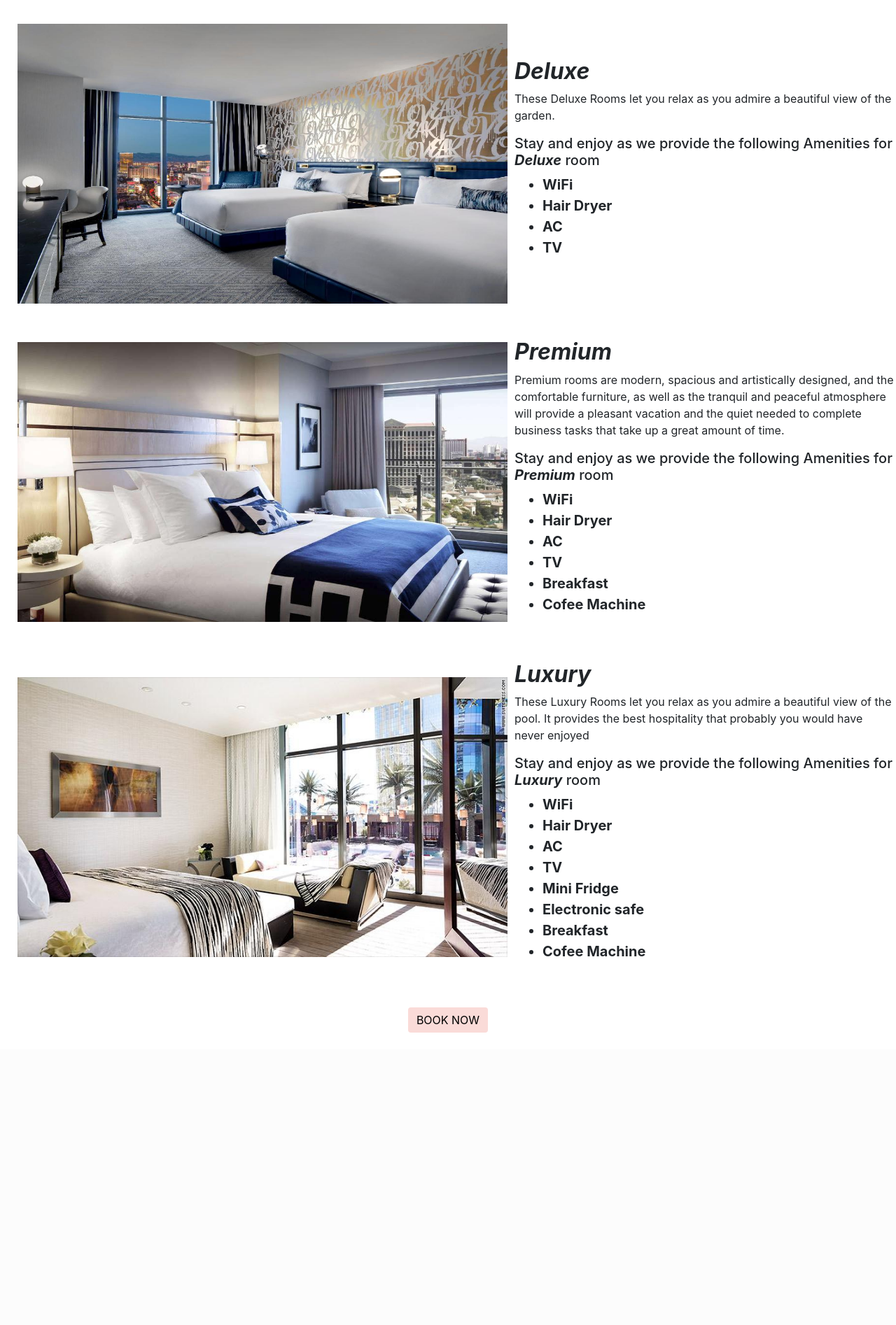
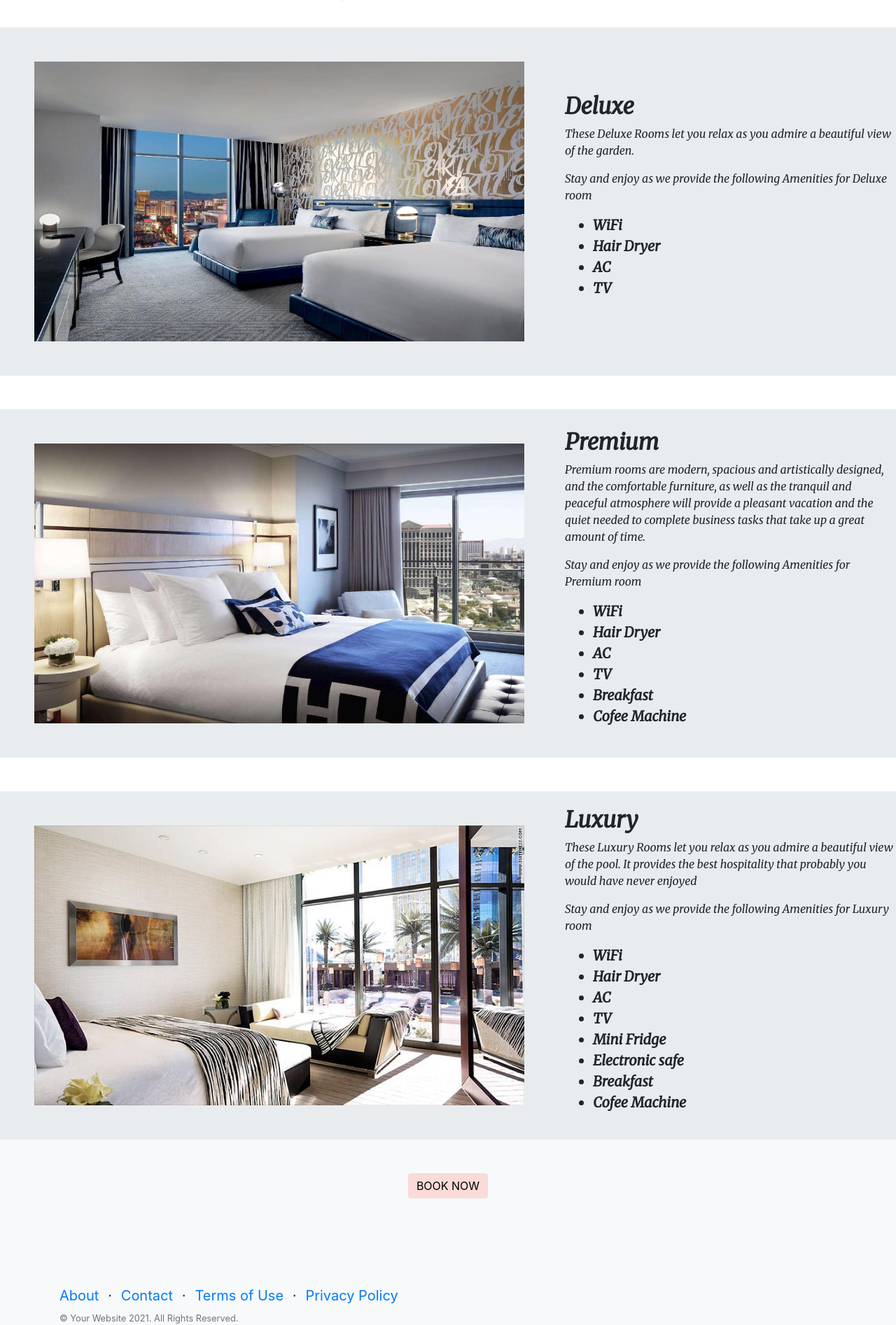
Before and after one commit to hinalpujara/Hotel-Reservation-System, a PHP site: page /rooms.php in a window 1280 px wide. Shown: the part 344-2238 px from the top of the page at 70% size. Before the commit the page ends 1820 px from the top, so only its background shows below. Run offline with PHP 8.4, Linux system fonts and the light colour scheme; some libraries are stand-ins or nearby versions.

Commit message:
Modified Rooms and added footer in all pages

```diff
--- a/Destinations.php
+++ b/Destinations.php
@@ -148,7 +148,7 @@
       <iframe src="http://maps.google.com/maps?q=places+to+visit+in+udaipur&t=&z=13&ie=UTF8&iwloc=&output=embed" frameborder="0" style="border:0" allowfullscreen></iframe>
     </div>
   </div>
-
+  <?php include "footer.php"; ?>
   < <!--Google Maps-->
     <!-- Optional JavaScript -->
     <!-- jQuery first, then Popper.js, then Bootstrap JS -->
--- a/adminlog.php
+++ b/adminlog.php
@@ -39,6 +39,7 @@
                      name="login" value="Sign In">
         </div>
     </form>
+    <?php include "footer.php"; ?>
     <!-- Optional JavaScript -->
     <!-- jQuery first, then Popper.js, then Bootstrap JS -->
     <script src="https://code.jquery.com/jquery-3.2.1.slim.min.js" integrity="sha384-KJ3o2DKtIkvYIK3UENzmM7KCkRr/rE9/Qpg6aAZGJwFDMVNA/GpGFF93hXpG5KkN" crossorigin="anonymous"></script>
--- a/booking.php
+++ b/booking.php
@@ -272,6 +272,7 @@
           </div>
       </div>
   </div>
+  <?php include "footer.php"; ?>
     <!-- Optional JavaScript -->
     <!-- jQuery first, then Popper.js, then Bootstrap JS -->
     <script src="https://code.jquery.com/jquery-3.2.1.slim.min.js" integrity="sha384-KJ3o2DKtIkvYIK3UENzmM7KCkRr/rE9/Qpg6aAZGJwFDMVNA/GpGFF93hXpG5KkN" crossorigin="anonymous"></script>
--- a/footer.php
+++ b/footer.php
@@ -1,5 +1,6 @@
+
 <footer class="footer bg-light" style="padding-top:100px">
-
+        <div class="container">
             <div class="row">
                 <div class="col-lg-6 h-100 text-center text-lg-left my-auto">
                     <ul class="list-inline mb-2">
--- a/invoice.php
+++ b/invoice.php
@@ -118,6 +118,7 @@
       </div>
     </div>
   </div>
+  <?php include "footer.php"; ?>
   <!-- Optional JavaScript -->
   <!-- jQuery first, then Popper.js, then Bootstrap JS -->
   <script src="https://code.jquery.com/jquery-3.2.1.slim.min.js" integrity="sha384-KJ3o2DKtIkvYIK3UENzmM7KCkRr/rE9/Qpg6aAZGJwFDMVNA/GpGFF93hXpG5KkN" crossorigin="anonymous"></script>
--- a/payment.php
+++ b/payment.php
@@ -268,6 +268,7 @@ for (var i = 0, len = sanitizedValue.length; i < len; i +=4) { parts.push(saniti
         </div>
     </div>
 </div>
+<?php include "footer.php"; ?>
 <!-- Optional JavaScript -->
 
     <!-- jQuery first, then Popper.js, then Bootstrap JS -->
--- a/register.php
+++ b/register.php
@@ -59,6 +59,7 @@
         </div>
     </div>
     </div>
+    <?php include "footer.php"; ?>
     <!-- Optional JavaScript -->
     <!-- jQuery first, then Popper.js, then Bootstrap JS -->
     <script src="https://code.jquery.com/jquery-3.2.1.slim.min.js" integrity="sha384-KJ3o2DKtIkvYIK3UENzmM7KCkRr/rE9/Qpg6aAZGJwFDMVNA/GpGFF93hXpG5KkN" crossorigin="anonymous"></script>
--- a/rooms.php
+++ b/rooms.php
@@ -1,5 +1,6 @@
 <!doctype html>
 <html lang="en">
+
 <head>
   <!-- Required meta tags -->
   <meta charset="utf-8">
@@ -10,11 +11,11 @@
 
   <title>Rooms-The Victoria</title>
   <style>
+    @import url('https://fonts.googleapis.com/css2?family=Merriweather:ital@1&display=swap');
     <?php include "navbar/navbarCSS.php"; ?>
-
     .column {
       float: left;
-            width:33.33%;
+      width: 33.33%;
       padding: 5px;
     }
 
@@ -25,31 +26,35 @@
       clear: both;
       display: table;
     }
-
   </style>
 </head>
+
 <body>
   <?php include "navbar/navbar.php"; ?>
-  <div style="background-color: white; padding-top:70px">
+  <div style="background-color: white; padding-top:50pxpx">
     <div class="section mcb-section dark  " style="padding-top:40px; padding-bottom:25px; background-color:#ffffff; background-image:url(http://hopp-inn.com/wp-content/uploads/2015/11/home_hotel2_subheader1.jpg); background-repeat:no-repeat; background-position:center; height:200px">
-    <h1 style="color: white; text-align: center;padding-top:35px; font-family:cursuive; font-style:italic" >Types of Rooms and Amenities</h1>
+      <h1 style="color: white; text-align: center;padding-top:35px; font-family:cursuive; font-style:italic">Types of Rooms and Amenities</h1>
     </div>
-    <div class="conainer" style="padding-top: 50px;">
-      <div class="ml-4">
+    <div style="text-align: center; padding-top:30px">
+        <h4 style="font-family: 'Merriweather', serif;">
+        The rooms are well equipped and host an ambience of modern comforts, modern amenities and ensure a delightful experience throughout your stay.
+  </h4>
+      </div>
+    <div class="conatiner" style="padding-top: 30px;">
       <div class="sections_group">
+        <table>
           <div>
-        <table>
-         <tr>
+            <tr class="jumbotron">
               <td>
-              <div class="image_wrapper"><img class="scale-with-grid" src="rooms_src/room5.jpeg" alt="home_hotel2_gallery7" width="700" height="400" /></div>
+                <div class="image_wrapper ml-5 mr-5 pt-5 pb-5"><img class="scale-with-grid" src="rooms_src/room5.jpeg" alt="home_hotel2_gallery7" width="700" height="400" /></div>
 
               </td>
               <td>
-              <div class="ml-2">
-                <h2 style="font-style: italic;"><b>Deluxe</b></h2>
+                <div class="ml-2" style="font-family: 'Merriweather', serif;">
+                  <h2><b>Deluxe</b></h2>
 
                   <p>These Deluxe Rooms let you relax as you admire a beautiful view of the garden.</p>
-                <h5>Stay and enjoy as we provide the following Amenities for <b style="font-style: italic;">Deluxe</b> room</h5>
+                  <p>Stay and enjoy as we provide the following Amenities for Deluxe room</p>
                   <ul>
                     <li>
                       <b>WiFi</b>
@@ -67,24 +72,25 @@
                 </div>
               </td>
             </tr>
+
         </table>
       </div>
       <br>
       <br>
       <div>
         <table>
-        <tr>
+          <tr class="jumbotron">
             <td>
-            <div class="image_wrapper">
+              <div class="image_wrapper  ml-5 mr-5 pt-5 pb-5">
                 <img class="scale-with-grid" src="rooms_src/room3.jpeg" alt="home_hotel2_gallery7" width="700" height="400">
               </div>
             </td>
             <td>
-            <div class="ml-2">
-              <h2 style="font-style: italic;"><b>Premium</b></h2>
+              <div class="ml-2" style="font-family: 'Merriweather', serif;">
+                <h2><b>Premium</b></h2>
 
                 <p>Premium rooms are modern, spacious and artistically designed, and the comfortable furniture, as well as the tranquil and peaceful atmosphere will provide a pleasant vacation and the quiet needed to complete business tasks that take up a great amount of time.</p>
-              <h5>Stay and enjoy as we provide the following Amenities for <b style="font-style: italic;">Premium</b> room</h5>
+                <p>Stay and enjoy as we provide the following Amenities for Premium room</p>
                 <ul>
                   <li>
                     <b>WiFi</b>
@@ -114,17 +120,17 @@
       <br>
       <div>
         <table>
-       <tr>
+          <tr class="jumbotron">
             <td>
-            <div class="image_wrapper"><img class="scale-with-grid" src="rooms_src/room1.jpeg" alt="home_hotel2_gallery7" width="700" height="400" /></div>
+              <div class="image_wrapper  ml-5 mr-5 pt-5 pb-5"><img class="scale-with-grid" src="rooms_src/room1.jpeg" alt="home_hotel2_gallery7" width="700" height="400" /></div>
 
             </td>
             <td>
-            <div class="ml-2">
-              <h2 style="font-style: italic;"><b>Luxury</b></h2>
+              <div class="ml-2" style="font-family: 'Merriweather', serif;">
+                <h2><b>Luxury</b></h2>
 
                 <p>These Luxury Rooms let you relax as you admire a beautiful view of the pool. It provides the best hospitality that probably you would have never enjoyed</p>
-              <h5>Stay and enjoy as we provide the following Amenities for <b style="font-style: italic;">Luxury</b> room</h5>
+                <p>Stay and enjoy as we provide the following Amenities for Luxury room</p>
                 <ul>
                   <li>
                     <b>WiFi</b>
@@ -170,10 +176,12 @@
   </div>
   <br>
   </div>
+  <?php include "footer.php"; ?>
   <!-- Optional JavaScript -->
   <!-- jQuery first, then Popper.js, then Bootstrap JS -->
   <script src="https://code.jquery.com/jquery-3.2.1.slim.min.js" integrity="sha384-KJ3o2DKtIkvYIK3UENzmM7KCkRr/rE9/Qpg6aAZGJwFDMVNA/GpGFF93hXpG5KkN" crossorigin="anonymous"></script>
   <script src="https://cdnjs.cloudflare.com/ajax/libs/popper.js/1.12.9/umd/popper.min.js" integrity="sha384-ApNbgh9B+Y1QKtv3Rn7W3mgPxhU9K/ScQsAP7hUibX39j7fakFPskvXusvfa0b4Q" crossorigin="anonymous"></script>
   <script src="https://maxcdn.bootstrapcdn.com/bootstrap/4.0.0/js/bootstrap.min.js" integrity="sha384-JZR6Spejh4U02d8jOt6vLEHfe/JQGiRRSQQxSfFWpi1MquVdAyjUar5+76PVCmYl" crossorigin="anonymous"></script>
 </body>
+
 </html>
--- a/userlogin.php
+++ b/userlogin.php
@@ -37,6 +37,7 @@
                      name="login" value="Sign In">
         </div>
     </form>
+    <?php include "footer.php"; ?>
     <!-- Optional JavaScript -->
     <!-- jQuery first, then Popper.js, then Bootstrap JS -->
     <script src="https://code.jquery.com/jquery-3.2.1.slim.min.js" integrity="sha384-KJ3o2DKtIkvYIK3UENzmM7KCkRr/rE9/Qpg6aAZGJwFDMVNA/GpGFF93hXpG5KkN" crossorigin="anonymous"></script>
```
Lines whose indentation alone changed are shown as unchanged.
